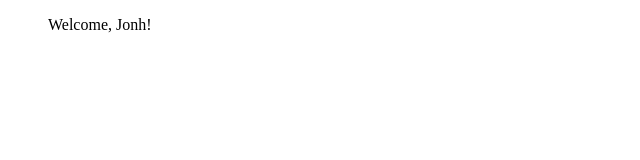
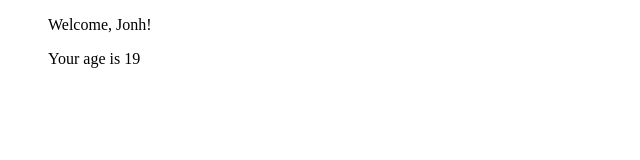
Before and after one commit to AlessioNatale/React, a React (Vite) app in the folder esercizi/: page / in a window 1280 px wide. Shown: the top 160 px of the page, without its empty margins (0-640 px from the left). Built offline with nearby package versions, Linux system fonts and the light colour scheme.

Commit message:
commit-es-23

```diff
--- /dev/null
+++ b/esercizi/src/Age.jsx
@@ -0,0 +1,7 @@
+export function Age ({age}){
+    return (
+        <div>
+            {age > 18 && age < 65 ? <p>Your age is {age}</p> : null}
+        </div>
+    )
+}
--- a/esercizi/src/Welcome.jsx
+++ b/esercizi/src/Welcome.jsx
@@ -1,8 +1,10 @@
-export function Welcome({name, age}){
+import { Age } from "./Age";
+
+export function Welcome({name}){
     return(
         <dir>
             <p>Welcome, {name}!</p>
-            {age > 18 && age < 65 ? <p>Your age is {age}</p> : null}
+            <Age age={19}/>
         </dir>
     )
 }
```
